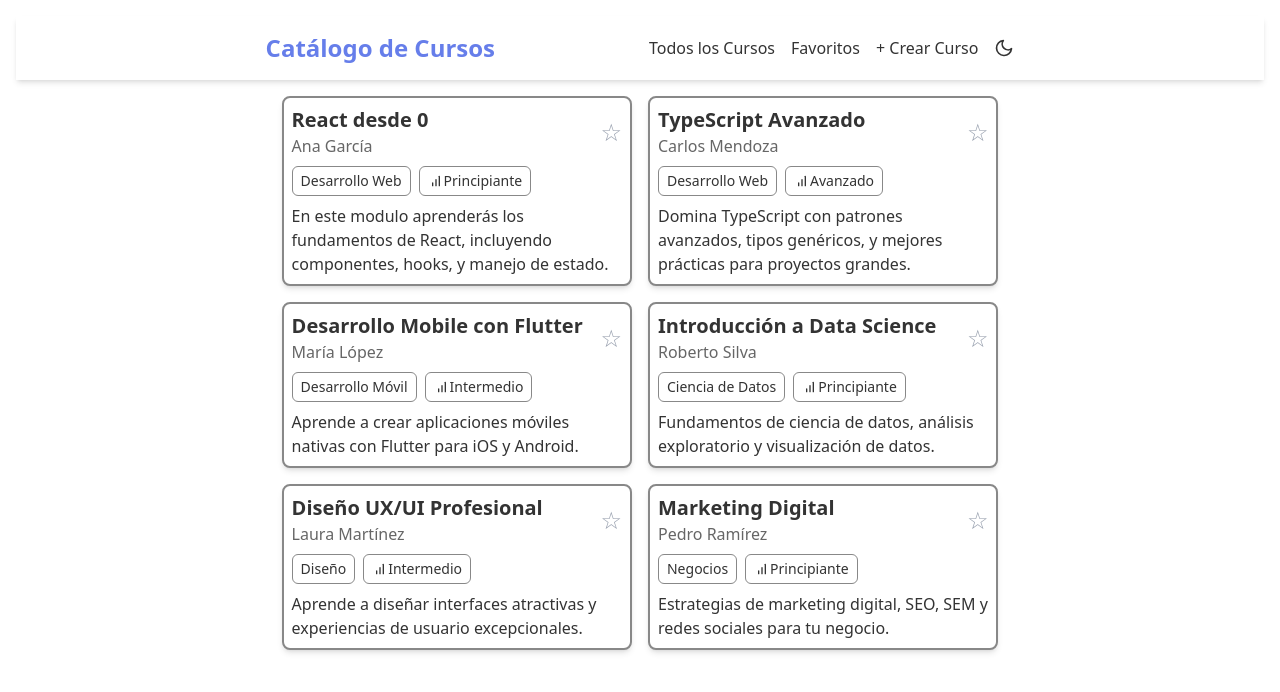
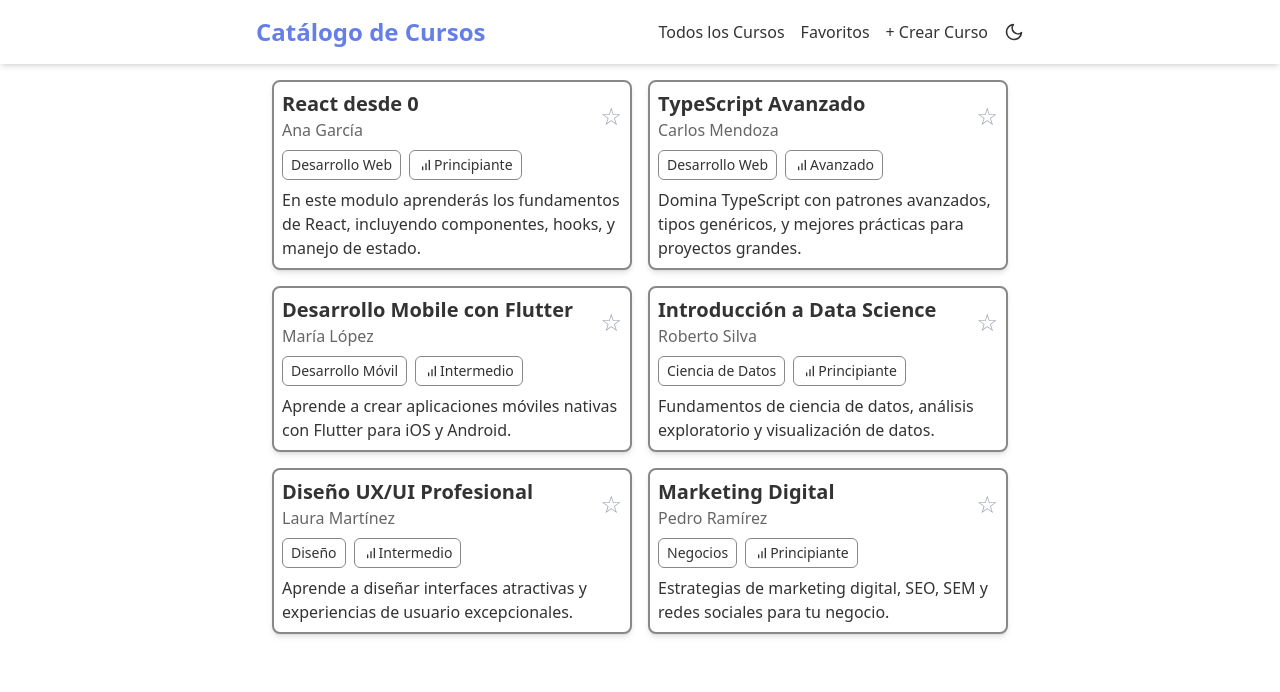
Before and after one commit to LangelXoBl/course-catalog, a React (Vite) app: page / in a window 1280 px wide. Shown: the top 692 px of the page. Built offline with nearby package versions, Linux system fonts and the light colour scheme.

Commit message:
fix: remove padding in layout component

```diff
--- a/src/components/Layout.tsx
+++ b/src/components/Layout.tsx
@@ -6,7 +6,7 @@ interface Props {
 }
 export const Layout = ({ children }: Props) => {
   return (
-    <div className="min-h-dvh mx-auto p-4 bg-surface">
+    <div className="min-h-dvh mx-auto bg-surface">
       <Navbar />
       <main className="w-3/5 mx-auto p-4">{children}</main>
     </div>
```
